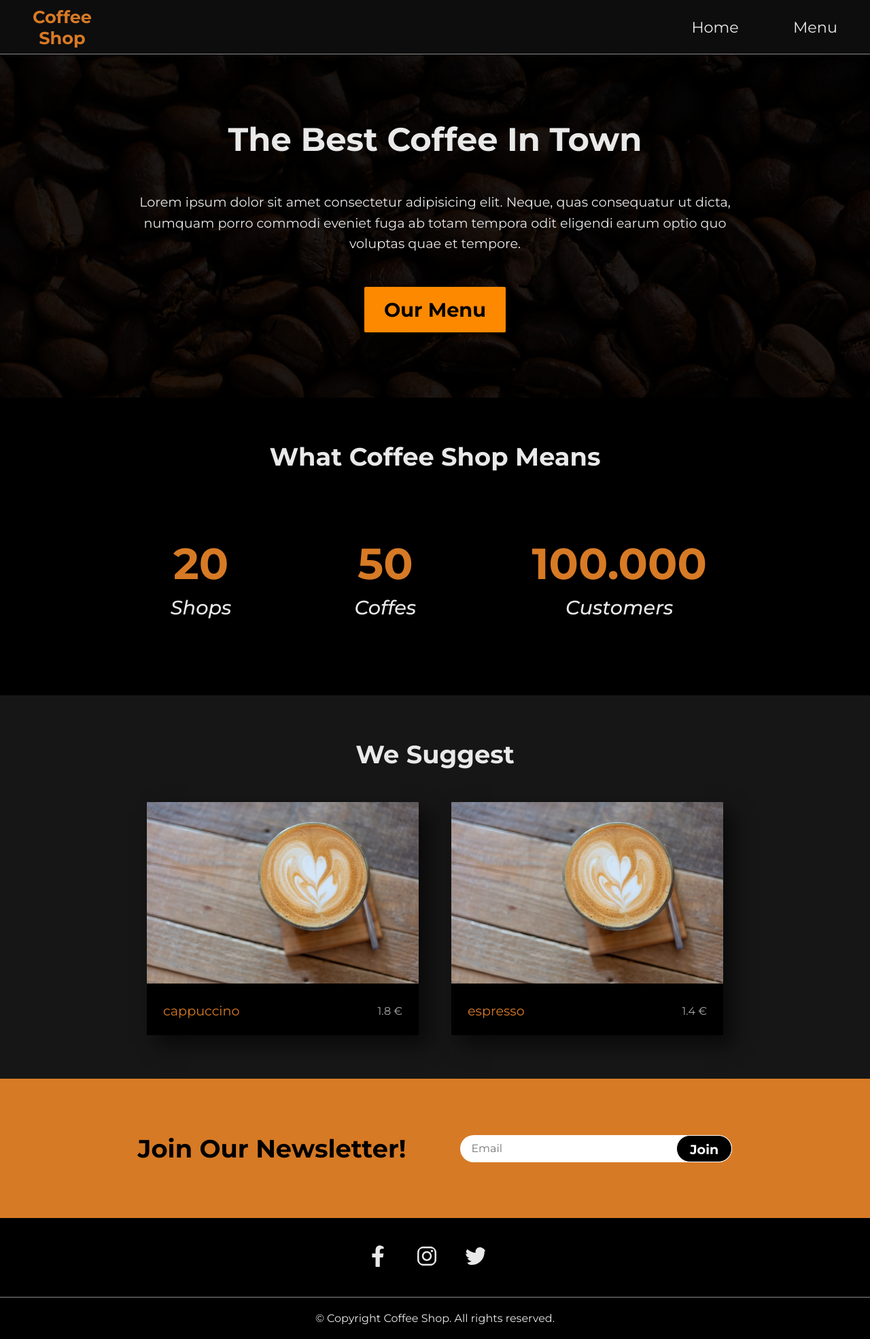
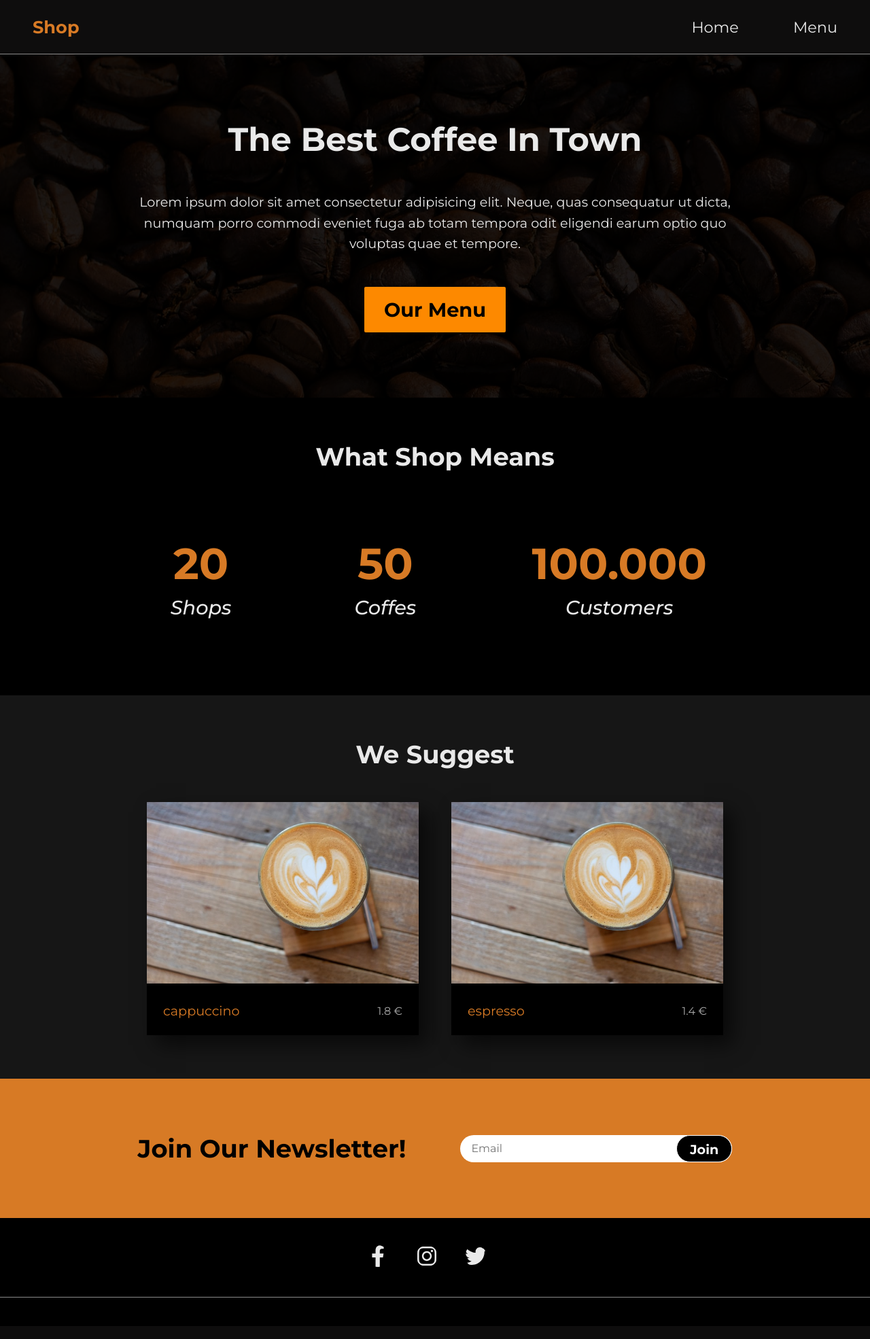
Before and after one commit to vagiakar/menu-landing-page, a React (Create React App) app: page / in a window 1280 px wide. Shown: the whole page at 68% size. Built offline with nearby package versions, Linux system fonts and the light colour scheme.

Commit message:
remove info

```diff
--- a/src/components/Footer.js
+++ b/src/components/Footer.js
@@ -15,9 +15,7 @@ export default function Footer() {
           <FaTwitter className="social-icon" />
         </a>
       </div>
-      <div className="footer-copyright">
-        <p>© Copyright Coffee Shop. All rights reserved.</p>
-      </div>
+      <div className="footer-copyright"></div>
     </div>
   );
 }
--- a/src/components/Navbar.js
+++ b/src/components/Navbar.js
@@ -37,7 +37,7 @@ export default function Navbar() {
   return (
     <nav className="navbar">
       <Link to="/" className="logo">
-        Coffee<br></br>Shop
+        Shop
       </Link>
       <div className="divider" ref={refDivider}></div>
       <div className="navbar-list-container" ref={refNavbarListContainer}>
--- a/src/pages/Home.js
+++ b/src/pages/Home.js
@@ -31,7 +31,7 @@ export default function Home() {
       </section>
       <section className="info-numbers">
         <div className="container">
-          <h2>What coffee shop means</h2>
+          <h2>What shop means</h2>
           <div className="info-numbers-container">
             <div className="info-numbers-card">
               <p className="number">20</p>
```
